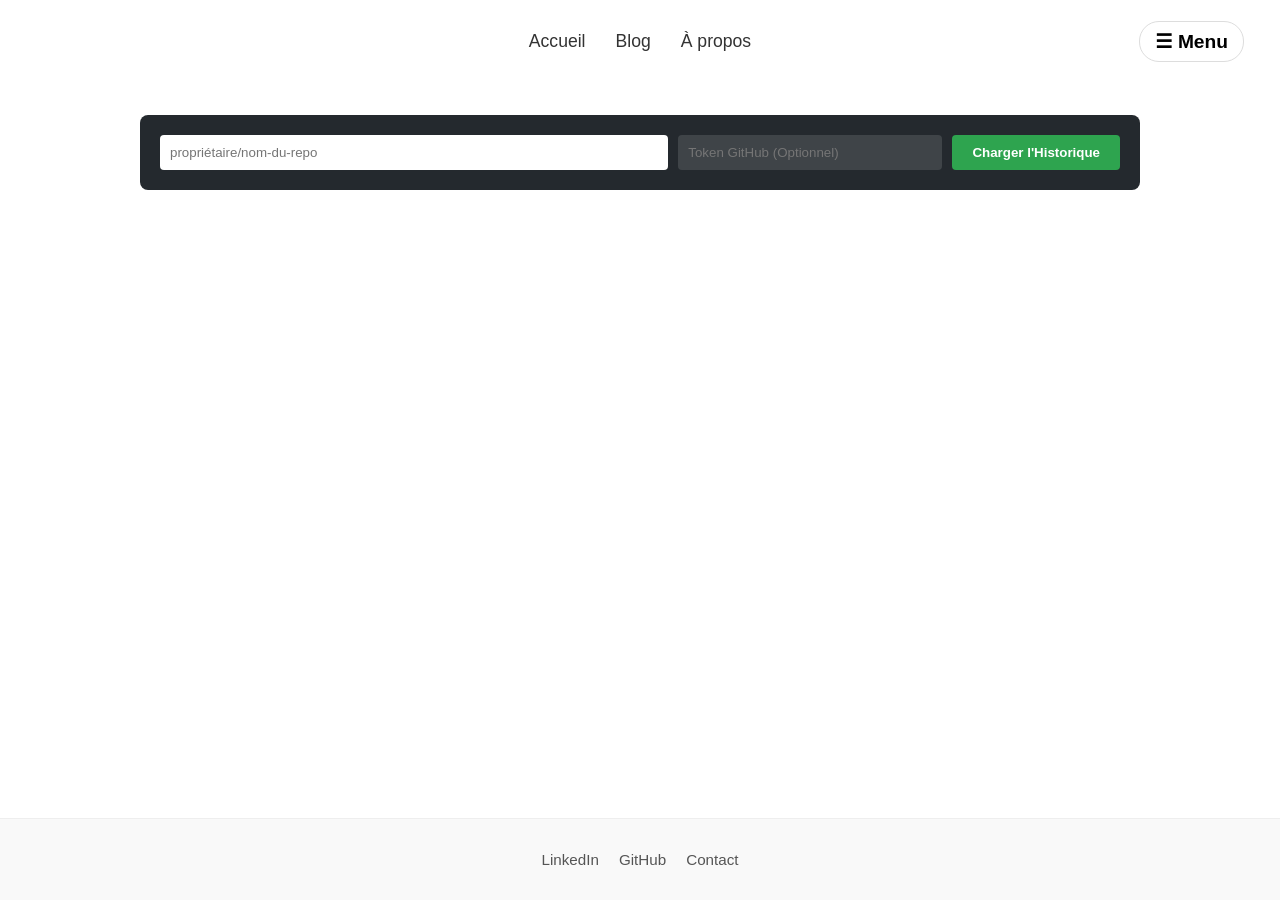
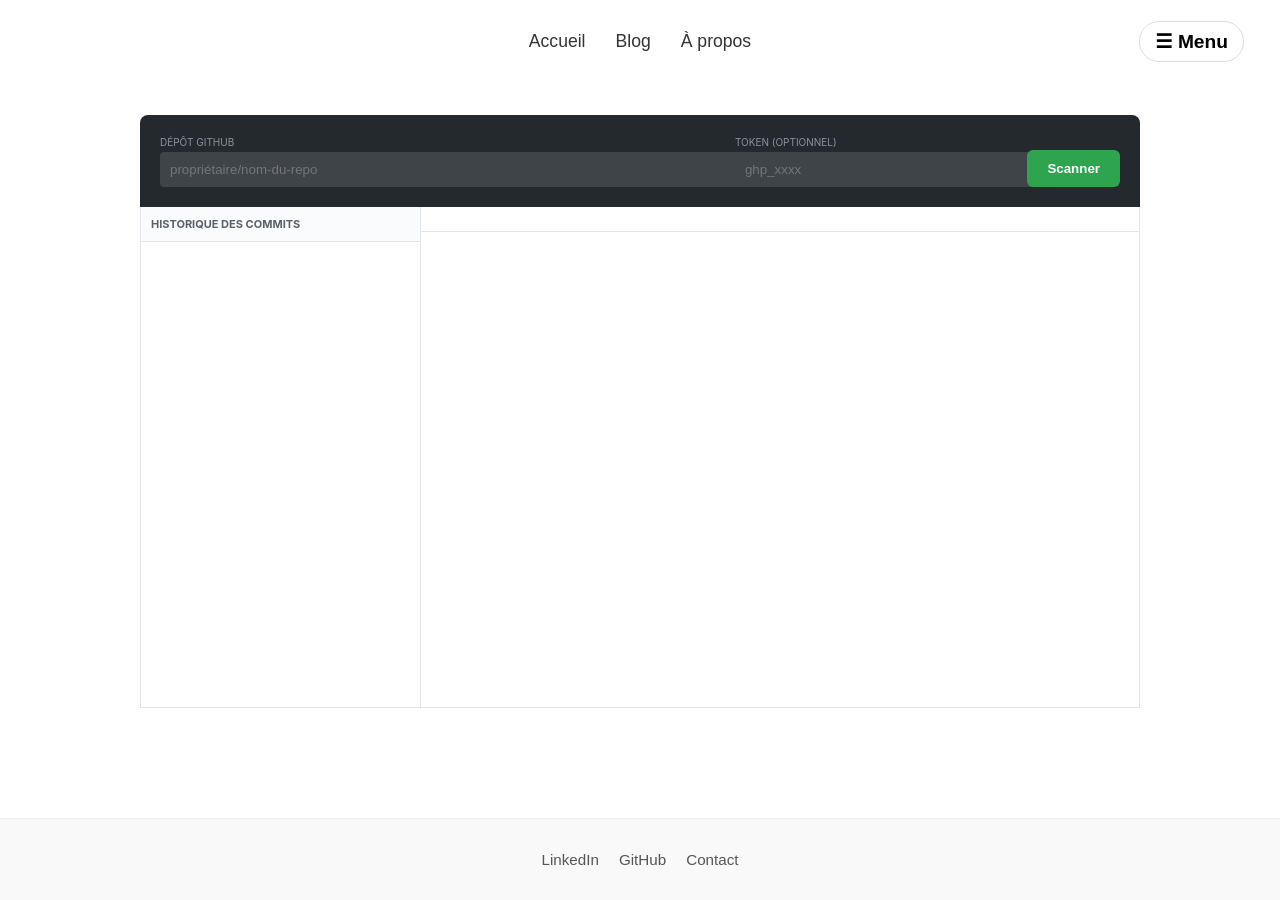
Before and after one commit to Iffigues/iffigues.github.io, a Jekyll site: the page built from pages/stats.md, in a window 1280 px wide. Built offline with Jekyll 4.4.1, drawn with Linux system fonts in a browser that asks for light colours; comment, search, counter and statistics services are not loaded; part of the change alters nothing that is shown.

```diff
--- a/pages/stats.md
+++ b/pages/stats.md
@@ -1,36 +1,59 @@
 ---
 layout: default
-title: Git Time-Travel Explorer
+title: Git Disk Analyzer Pro
 ---
 
-<div id="git-time-machine" style="font-family: -apple-system, BlinkMacSystemFont, 'Segoe UI', Roboto, sans-serif; max-width: 1000px; margin: auto; color: #24292e;">
+<div id="git-app" style="font-family: -apple-system, BlinkMacSystemFont, 'Segoe UI', Roboto, sans-serif; max-width: 1000px; margin: auto; color: #24292e; background: #fff;">
 
-    <div style="background: #24292e; padding: 20px; border-radius: 8px; color: white; display: flex; gap: 10px; flex-wrap: wrap;">
-        <input type="text" id="repoInput" placeholder="propriétaire/nom-du-repo" style="flex: 2; padding: 10px; border-radius: 4px; border: none;">
-        <input type="password" id="tokenInput" placeholder="Token GitHub (Optionnel)" style="flex: 1; padding: 10px; border-radius: 4px; border: none; background: #3f4448; color: white;">
-        <button onclick="loadCommits()" style="background: #2ea44f; color: white; border: none; padding: 10px 20px; border-radius: 4px; font-weight: bold; cursor: pointer;">Charger l'Historique</button>
+    <div style="background: #24292e; padding: 20px; border-radius: 8px 8px 0 0; color: white; display: flex; gap: 10px; align-items: center;">
+        <div style="flex: 2;">
+            <label style="font-size: 10px; text-transform: uppercase; color: #8b949e; display: block; margin-bottom: 4px;">Dépôt GitHub</label>
+            <input type="text" id="repoInput" placeholder="propriétaire/nom-du-repo" style="width: 100%; padding: 10px; border-radius: 4px; border: none; background: #3f4448; color: white;">
+        </div>
+        <div style="flex: 1;">
+            <label style="font-size: 10px; text-transform: uppercase; color: #8b949e; display: block; margin-bottom: 4px;">Token (Optionnel)</label>
+            <input type="password" id="tokenInput" placeholder="ghp_xxxx" style="width: 100%; padding: 10px; border-radius: 4px; border: none; background: #3f4448; color: white;">
+        </div>
+        <button onclick="initAnalysis()" style="margin-top: 15px; background: #2ea44f; color: white; border: none; padding: 11px 20px; border-radius: 6px; font-weight: bold; cursor: pointer;">Scanner</button>
     </div>
 
-    <div id="main-layout" style="display: grid; grid-template-columns: 300px 1fr; gap: 20px; margin-top: 20px; display: none;">
+    <div id="disk-section" style="display: none; padding: 20px; border: 1px solid #e1e4e8; border-top: none; background: #f6f8fa;">
+        <div style="display: grid; grid-template-columns: repeat(4, 1fr); gap: 15px; margin-bottom: 15px;">
+            <div style="background: white; padding: 10px; border-radius: 6px; border: 1px solid #ddd;">
+                <div style="font-size: 10px; color: #666;">TAILLE TOTALE (Quota)</div>
+                <div style="font-size: 1.2em; font-weight: bold;">5.00 GB</div>
+            </div>
+            <div style="background: white; padding: 10px; border-radius: 6px; border: 1px solid #ddd;">
+                <div style="font-size: 10px; color: #666;">UTILISÉ (Repo .git)</div>
+                <div id="diskUsed" style="font-size: 1.2em; font-weight: bold; color: #d73a49;">-</div>
+            </div>
+            <div style="background: white; padding: 10px; border-radius: 6px; border: 1px solid #ddd;">
+                <div style="font-size: 10px; color: #666;">DISPONIBLE</div>
+                <div id="diskAvail" style="font-size: 1.2em; font-weight: bold; color: #2ea44f;">-</div>
+            </div>
+            <div style="background: white; padding: 10px; border-radius: 6px; border: 1px solid #ddd;">
+                <div style="font-size: 10px; color: #666;">INSTANTANÉ (HEAD)</div>
+                <div id="snapshotSize" style="font-size: 1.2em; font-weight: bold;">-</div>
+            </div>
+        </div>
+        <div style="width: 100%; height: 10px; background: #eee; border-radius: 5px; overflow: hidden; display: flex;">
+            <div id="barUsed" style="background: #d73a49; width: 0%;"></div>
+            <div id="barFree" style="background: #2ea44f; width: 100%;"></div>
+        </div>
+    </div>
 
-        <div style="border: 1px solid #e1e4e8; border-radius: 6px; background: #f6f8fa;">
-            <div style="padding: 10px; border-bottom: 1px solid #e1e4e8; font-weight: bold; font-size: 0.9em;">Derniers Commits</div>
-            <div id="commitList" style="max-height: 600px; overflow-y: auto;"></div>
+    <div id="main-view" style="display: none; display: grid; grid-template-columns: 280px 1fr; gap: 0; border: 1px solid #e1e4e8; border-top: none;">
+
+        <div style="border-right: 1px solid #e1e4e8; background: #fff;">
+            <div style="padding: 10px; background: #fafbfc; border-bottom: 1px solid #e1e4e8; font-size: 11px; font-weight: bold; color: #586069;">HISTORIQUE DES COMMITS</div>
+            <div id="commitList" style="max-height: 500px; overflow-y: auto;"></div>
         </div>
 
-        <div style="border: 1px solid #e1e4e8; border-radius: 6px; background: white; display: flex; flex-direction: column;">
-            <div id="explorerHeader" style="padding: 15px; border-bottom: 1px solid #e1e4e8; background: #fff;">
-                <div id="currentCommitInfo" style="margin-bottom: 10px; font-size: 0.85em; color: #586069;"></div>
-                <div id="breadcrumb" style="font-family: monospace; font-size: 0.9em; color: #0366d6;"></div>
+        <div style="background: #fff; min-height: 500px;">
+            <div id="explorerHeader" style="padding: 12px; border-bottom: 1px solid #e1e4e8;">
+                <div id="breadcrumb" style="font-family: monospace; font-size: 13px; color: #0366d6;"></div>
             </div>
             <table style="width: 100%; border-collapse: collapse;">
-                <thead style="background: #fafbfc; border-bottom: 1px solid #e1e4e8; font-size: 0.8em; color: #586069;">
-                    <tr>
-                        <th style="padding: 10px; text-align: left;">Nom</th>
-                        <th style="padding: 10px; text-align: left; width: 100px;">Taille</th>
-                        <th style="padding: 10px; text-align: left; width: 80px;">Part</th>
-                    </tr>
-                </thead>
                 <tbody id="fileTable"></tbody>
             </table>
         </div>
@@ -38,118 +61,132 @@ title: Git Time-Travel Explorer
 </div>
 
 <script>
-let allFiles = [];
-let currentRepo = "";
-let totalSizeAtCommit = 0;
+let repoFullTree = [];
+let repoMeta = {};
+const GITHUB_LIMIT = 5 * 1024 * 1024 * 1024; // 5GB en octets
 
-// 1. Charger la liste des commits
-async function loadCommits() {
+async function initAnalysis() {
     const repo = document.getElementById('repoInput').value.trim();
     const token = document.getElementById('tokenInput').value.trim();
     const headers = token ? { "Authorization": `token ${token}` } : {};
 
     try {
-        const res = await fetch(`https://api.github.com/repos/${repo}/commits?per_page=15`, { headers });
-        const commits = await res.json();
-        currentRepo = repo;
+        // 1. Meta pour la taille disque réelle (.git)
+        const rRes = await fetch(`https://api.github.com/repos/${repo}`, { headers });
+        repoMeta = await rRes.json();
 
-        const list = document.getElementById('commitList');
-        list.innerHTML = "";
-        commits.forEach((c, index) => {
-            const div = document.createElement('div');
-            div.style.cssText = "padding: 12px; border-bottom: 1px solid #e1e4e8; cursor: pointer; font-size: 0.85em;";
-            div.innerHTML = `
-                <div style="font-weight: bold; margin-bottom: 4px;">${c.commit.message.substring(0, 50)}</div>
-                <div style="color: #666; font-size: 0.8em;">${new Date(c.commit.author.date).toLocaleDateString()} • ${c.sha.substring(0,7)}</div>
-            `;
-            div.onclick = () => {
-                document.querySelectorAll('#commitList div').forEach(d => d.style.background = "transparent");
-                div.style.background = "#fff";
-                loadTree(c.sha, c.commit.message);
-            };
-            list.appendChild(div);
-            if(index === 0) div.click(); // Charger le plus récent par défaut
-        });
+        // MAJ Disk Stats (df style)
+        const usedBytes = repoMeta.size * 1024;
+        const availBytes = GITHUB_LIMIT - usedBytes;
+        document.getElementById('diskUsed').innerText = formatSize(usedBytes);
+        document.getElementById('diskAvail').innerText = formatSize(availBytes);
+        document.getElementById('barUsed').style.width = (usedBytes / GITHUB_LIMIT * 100) + "%";
+        document.getElementById('disk-section').style.display = 'block';
 
-        document.getElementById('main-layout').style.display = 'grid';
-    } catch (e) { alert("Erreur lors du chargement des commits."); }
+        // 2. Commits
+        const cRes = await fetch(`https://api.github.com/repos/${repo}/commits?per_page=12`, { headers });
+        const commits = await cRes.json();
+        renderCommits(commits);
+
+        document.getElementById('main-view').style.display = 'grid';
+    } catch (e) { alert("Erreur d'accès au dépôt."); }
 }
 
-// 2. Charger l'arborescence d'un commit spécifique
-async function loadTree(sha, message) {
+function renderCommits(commits) {
+    const list = document.getElementById('commitList');
+    list.innerHTML = "";
+    commits.forEach((c, i) => {
+        const item = document.createElement('div');
+        item.style.cssText = "padding: 12px; border-bottom: 1px solid #f1f1f1; cursor: pointer; font-size: 12px; transition: 0.2s;";
+        item.innerHTML = `
+            <div style="font-weight: 600; color: #24292e;">${c.commit.message.substring(0, 40)}...</div>
+            <div style="color: #6a737d; margin-top: 4px;">${c.sha.substring(0,7)} • ${new Date(c.commit.author.date).toLocaleDateString()}</div>
+        `;
+        item.onclick = () => {
+            document.querySelectorAll('#commitList div').forEach(d => d.style.background = "none");
+            item.style.background = "#f1f8ff";
+            loadTreeAtCommit(c.sha);
+        };
+        list.appendChild(item);
+        if(i === 0) item.click();
+    });
+}
+
+async function loadTreeAtCommit(sha) {
+    const repo = document.getElementById('repoInput').value.trim();
     const token = document.getElementById('tokenInput').value.trim();
     const headers = token ? { "Authorization": `token ${token}` } : {};
 
-    document.getElementById('currentCommitInfo').innerText = `📅 Snapshot : "${message}" (${sha.substring(0,7)})`;
-    document.getElementById('fileTable').innerHTML = "<tr><td colspan='3' style='padding:20px; text-align:center;'>Chargement des fichiers...</td></tr>";
+    const res = await fetch(`https://api.github.com/repos/${repo}/git/trees/${sha}?recursive=1`, { headers });
+    const data = await res.json();
+    repoFullTree = data.tree;
 
-    try {
-        const res = await fetch(`https://api.github.com/repos/${currentRepo}/git/trees/${sha}?recursive=1`, { headers });
-        const data = await res.json();
-        allFiles = data.tree;
-        totalSizeAtCommit = allFiles.reduce((acc, i) => acc + (i.size || 0), 0);
-        renderFolder("");
-    } catch (e) { alert("Erreur d'arborescence."); }
+    const snapshotSize = repoFullTree.reduce((acc, i) => acc + (i.size || 0), 0);
+    document.getElementById('snapshotSize').innerText = formatSize(snapshotSize);
+
+    renderExplorer("");
 }
 
-// 3. Afficher un dossier spécifique
-function renderFolder(path) {
+function renderExplorer(path) {
     const table = document.getElementById('fileTable');
     const bread = document.getElementById('breadcrumb');
     table.innerHTML = "";
 
-    // Breadcrumb
-    bread.innerHTML = `<span onclick="renderFolder('')" style="cursor:pointer">root</span>` +
+    bread.innerHTML = `<span onclick="renderExplorer('')" style="cursor:pointer">root</span>` +
         path.split('/').filter(x=>x).map((p, i, arr) => {
             const fp = arr.slice(0, i+1).join('/');
-            return ` / <span onclick="renderFolder('${fp}')" style="cursor:pointer">${p}</span>`;
+            return ` / <span onclick="renderExplorer('${fp}')" style="cursor:pointer">${p}</span>`;
         }).join('');
 
     const items = {};
-    allFiles.forEach(item => {
+    const totalInSnapshot = repoFullTree.reduce((acc, i) => acc + (i.size || 0), 0);
+
+    repoFullTree.forEach(item => {
         if (path === "" || item.path.startsWith(path + "/")) {
             const rel = path === "" ? item.path : item.path.substring(path.length + 1);
-            const name = rel.split('/')[0];
-            if (!items[name]) {
-                items[name] = { name, type: rel.includes('/') ? 'tree' : item.type, size: 0, path: path===""?name:path+"/"+name };
+            const part = rel.split('/')[0];
+            if (!items[part]) {
+                items[part] = { name: part, type: rel.includes('/') ? 'tree' : item.type, size: 0, fullPath: path===""?part:path+"/"+part };
             }
-            items[name].size += (item.size || 0);
+            items[part].size += (item.size || 0);
         }
     });
 
     const sorted = Object.values(items).sort((a,b) => (b.type==='tree')-(a.type==='tree') || b.size - a.size);
 
-    if(path !== "") {
+    if (path !== "") {
         const parent = path.includes('/') ? path.split('/').slice(0,-1).join('/') : "";
-        addRow("..", 0, 'tree', parent, true);
+        addFileRow("..", 0, 'tree', parent, totalInSnapshot, true);
     }
-
-    sorted.forEach(item => addRow(item.name, item.size, item.type, item.path));
+    sorted.forEach(item => addFileRow(item.name, item.size, item.type, item.fullPath, totalInSnapshot));
 }
 
-function addRow(name, size, type, path, isBack) {
-    const row = document.createElement('tr');
-    row.style.cssText = "border-bottom: 1px solid #f1f1f1; cursor: pointer;";
-    row.onclick = () => type === 'tree' ? renderFolder(path) : null;
+function addFileRow(name, size, type, fPath, total, isBack) {
+    const tr = document.createElement('tr');
+    tr.style.cssText = "border-bottom: 1px solid #f6f8fa; cursor: pointer; font-size: 13px;";
+    tr.onclick = () => type === 'tree' ? renderExplorer(fPath) : null;
+    tr.onmouseover = () => tr.style.background = "#fbfcfe";
+    tr.onmouseout = () => tr.style.background = "none";
 
-    const pct = ((size / totalSizeAtCommit) * 100).toFixed(1);
+    const pct = ((size / total) * 100).toFixed(1);
 
-    row.innerHTML = `
-        <td style="padding: 10px; color: ${type==='tree'?'#0366d6':'#24292e'}">${type==='tree'?'📁':'📄'} ${name}</td>
-        <td style="padding: 10px; color: #666; font-size: 0.9em;">${isBack?'-':formatSize(size)}</td>
-        <td style="padding: 10px;">
-            <div style="font-size: 0.7em; color: #999;">${isBack?'':pct+'%'}</div>
-            <div style="height:3px; background:#eee; border-radius:2px;">
-                <div style="height:100%; background:#0366d6; width:${isBack?0:pct}%"></div>
-            </div>
+    tr.innerHTML = `
+        <td style="padding: 10px; width: 60%;">${type==='tree'?'📁':'📄'} ${name}</td>
+        <td style="padding: 10px; color: #666; width: 20%; text-align: right;">${isBack?'-':formatSize(size)}</td>
+        <td style="padding: 10px; width: 20%;">
+            ${!isBack ? `
+                <div style="height:4px; background:#eee; border-radius:2px; width:100%; position:relative;">
+                    <div style="height:100%; background:#0366d6; width:${pct}%"></div>
+                </div>
+            ` : ''}
         </td>
     `;
-    document.getElementById('fileTable').appendChild(row);
+    document.getElementById('fileTable').appendChild(tr);
 }
 
-function formatSize(b) {
-    if (b === 0) return '0 B';
-    const i = Math.floor(Math.log(b) / Math.log(1024));
-    return (b / Math.pow(1024, i)).toFixed(1) + ' ' + ['B', 'KB', 'MB', 'GB'][i];
+function formatSize(bytes) {
+    if (bytes === 0) return '0 B';
+    const i = Math.floor(Math.log(bytes) / Math.log(1024));
+    return (bytes / Math.pow(1024, i)).toFixed(2) + ' ' + ['B', 'KB', 'MB', 'GB'][i];
 }
 </script>
```
